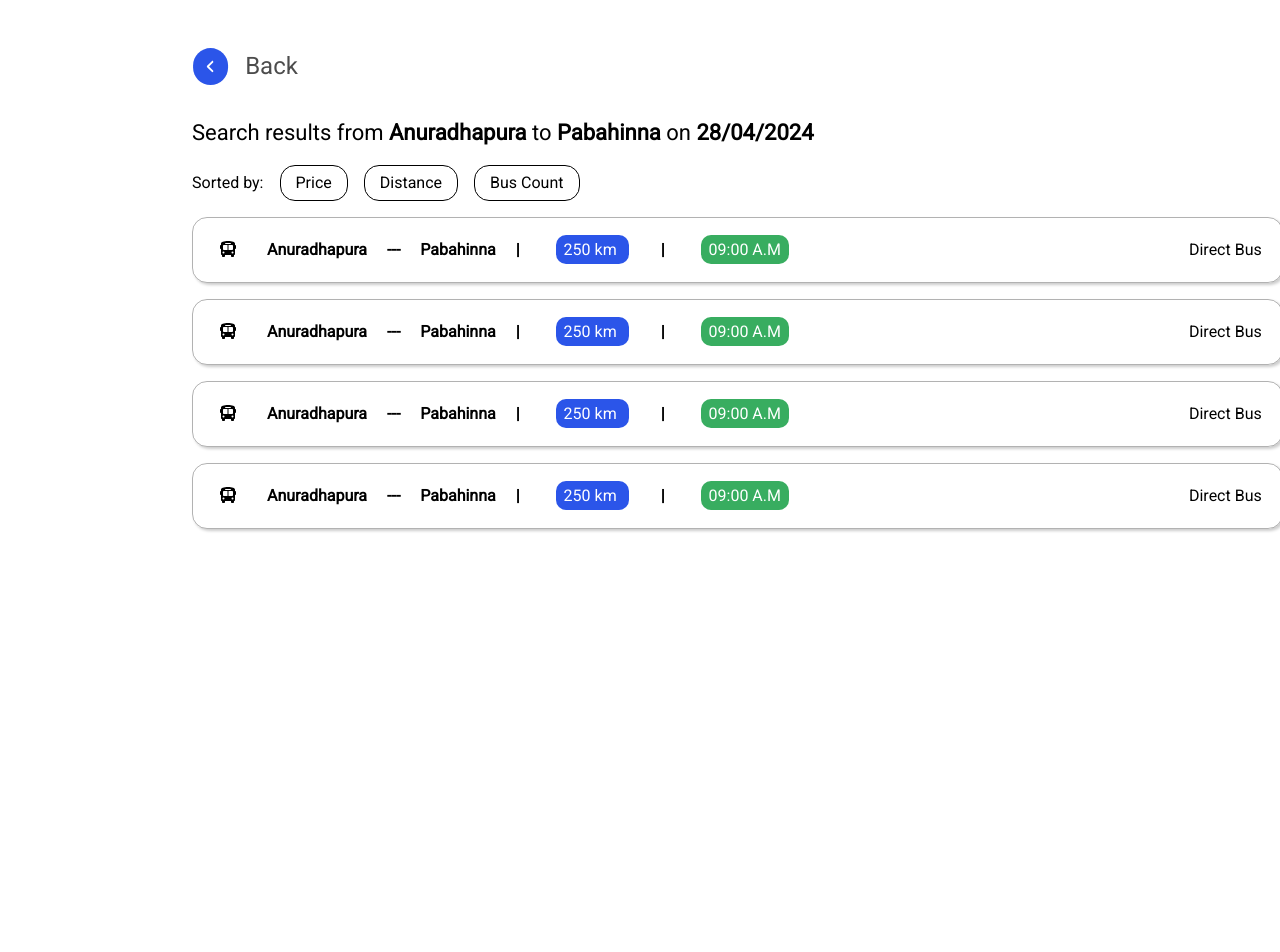
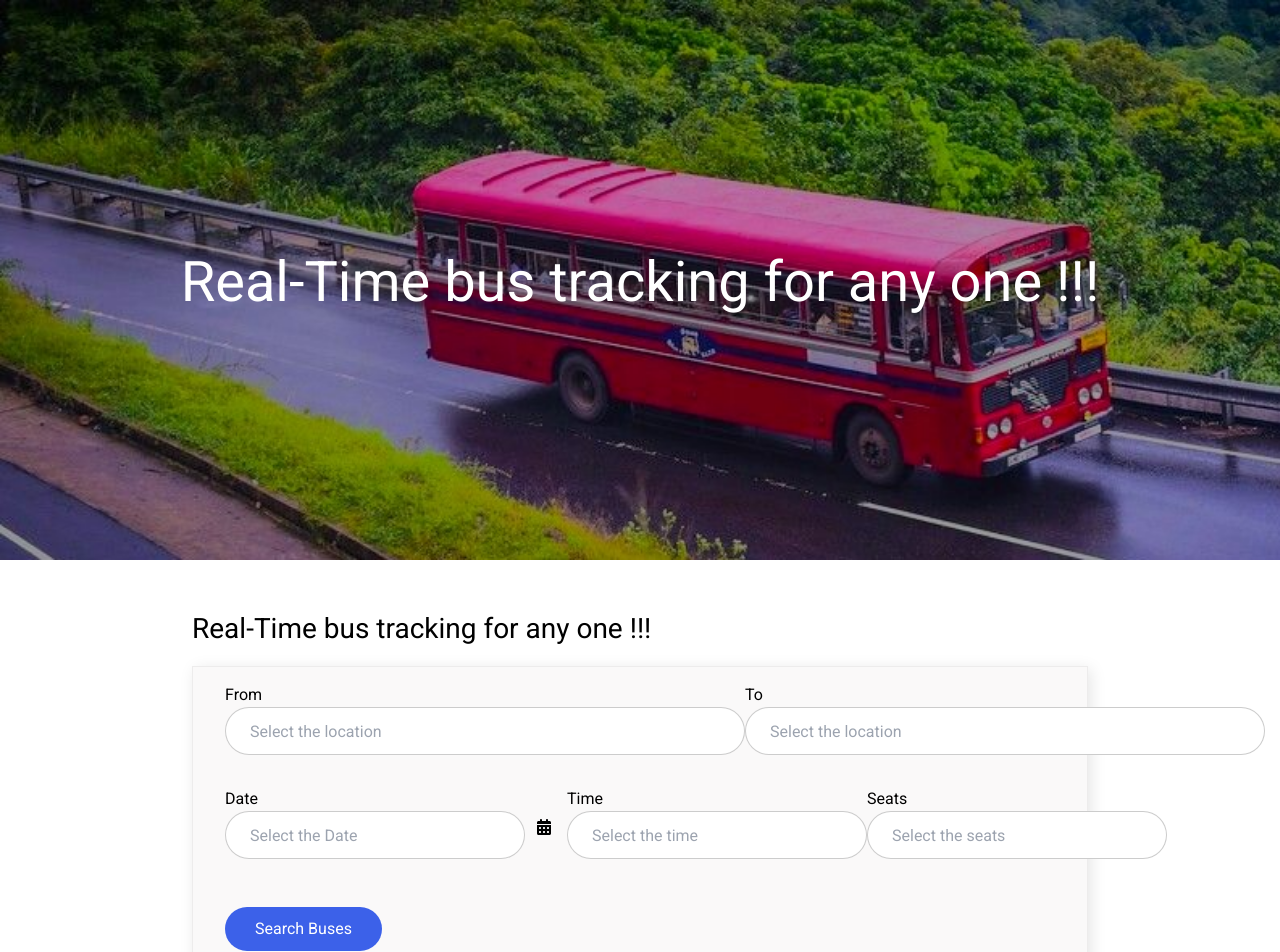
Before and after one commit to sahan-chinthaka/way-finder-web, a Next.js app: page / in a window 1280 px wide. Shown: the top 952 px of the page. Before the commit the page ends 800 px from the top, so only its background shows below. Built offline with nearby package versions, Linux system fonts and the light colour scheme.

Commit message:
home page calender icon added

```diff
--- a/app/components/Hero.tsx
+++ b/app/components/Hero.tsx
@@ -1,4 +1,7 @@
 import React from 'react';
+import { FontAwesomeIcon } from '@fortawesome/react-fontawesome';
+import { faCalendarDays } from '@fortawesome/free-solid-svg-icons';
+
 import "./hero.css";
 import calendar from "../assest/calendar.png";
 
@@ -36,7 +39,9 @@ export default function navbar() {
                   <label htmlFor="">Date</label><br />
                   <input type="text" placeholder="Select the Date" />
                   <a href="#">
-                    <img src="calender" alt="calender" />
+                    <div className="calender">
+                      <FontAwesomeIcon icon={faCalendarDays} />
+                    </div>
                   </a>
                 </div>
 
--- a/app/components/hero.css
+++ b/app/components/hero.css
@@ -63,11 +63,10 @@ input {
     cursor: text;
 }
 
-.calender-img a img {
-    position: relative;
-    display: inline-block;
-    right: -10px;
-    top: 0;
+.calender {
+    width: 30px;
+    margin-left: 19.5rem;
+    margin-top: -2.7rem;
 }
 
 .btn {
--- a/app/page.tsx
+++ b/app/page.tsx
@@ -6,8 +6,8 @@ export default function Home() {
 	return (
 		<div>
 			{/* <h1>WayFinder</h1> */}
-			{/* <Hero /> */}
-			<Searchresults />
+			<Hero />
+			{/* <Searchresults /> */}
 		</div>
 	)
 }
```
